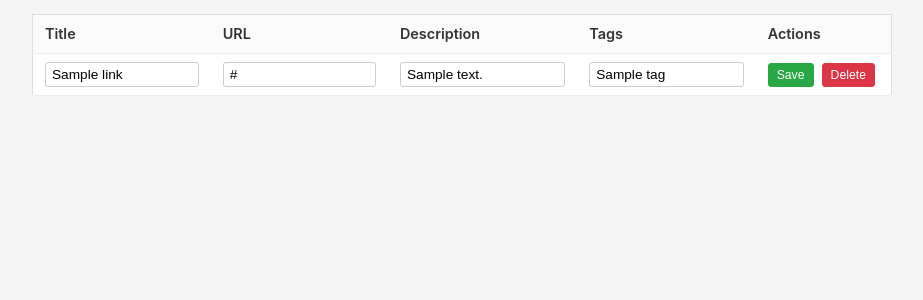
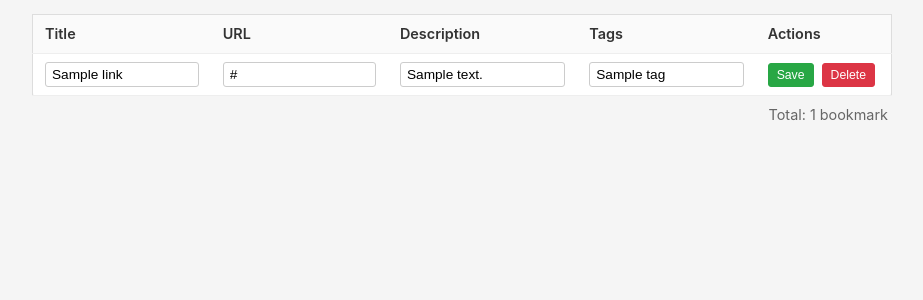
Before and after one commit to paragshah/searchy, a Flask app: page /admin in a window 1280 px wide. Shown: the part 190-490 px from the top of the page, without its empty margins (178-1101 px from the left). Run offline with Flask 3, Linux system fonts and the light colour scheme; tables that the repository leaves empty hold one stand-in row (values such as "Sample post").

Commit message:
Add total bookmark count to Admin page and restart script
Show total number of bookmarks at the bottom of the admin table.
Add restart.sh for cleanly restarting the app.

```diff
--- a/static/admin.js
+++ b/static/admin.js
@@ -35,6 +35,7 @@ document.addEventListener("DOMContentLoaded", () => {
                 </td>
             </tr>
         `).join("");
+        document.getElementById("total-count").textContent = `Total: ${links.length} bookmark${links.length !== 1 ? "s" : ""}`;
     }
 
     function escapeHtml(str) {
--- a/static/style.css
+++ b/static/style.css
@@ -417,6 +417,13 @@ nav a:hover {
     border-color: #dc3545;
 }
 
+.total-count {
+    text-align: right;
+    padding: 8px 4px;
+    color: #666;
+    font-size: 0.9em;
+}
+
 /* Modal overlay */
 .modal-overlay {
     display: none;
--- a/templates/admin.html
+++ b/templates/admin.html
@@ -38,6 +38,7 @@
             </thead>
             <tbody id="links-body"></tbody>
         </table>
+        <div id="total-count" class="total-count"></div>
     </div>
 
     <div class="modal-overlay" id="import-modal">
```
Also changed, not shown: 1 other file.
